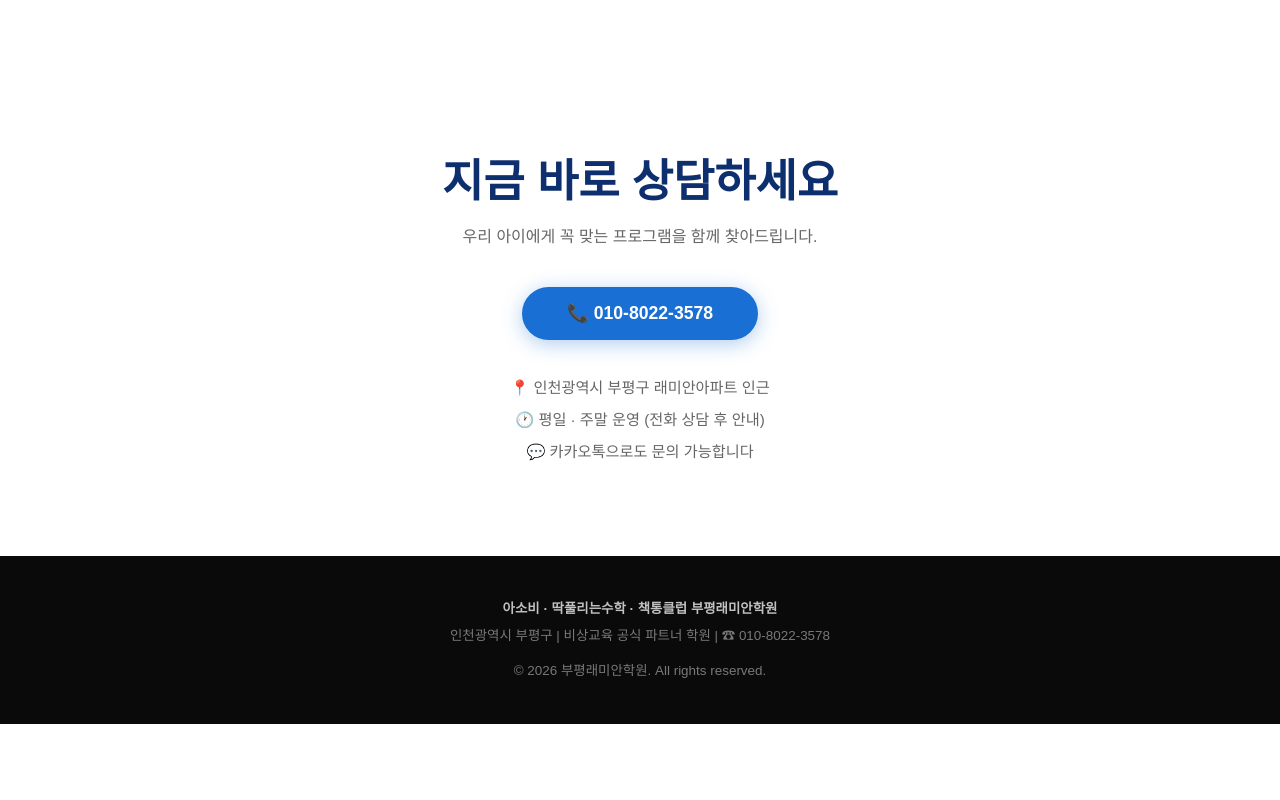
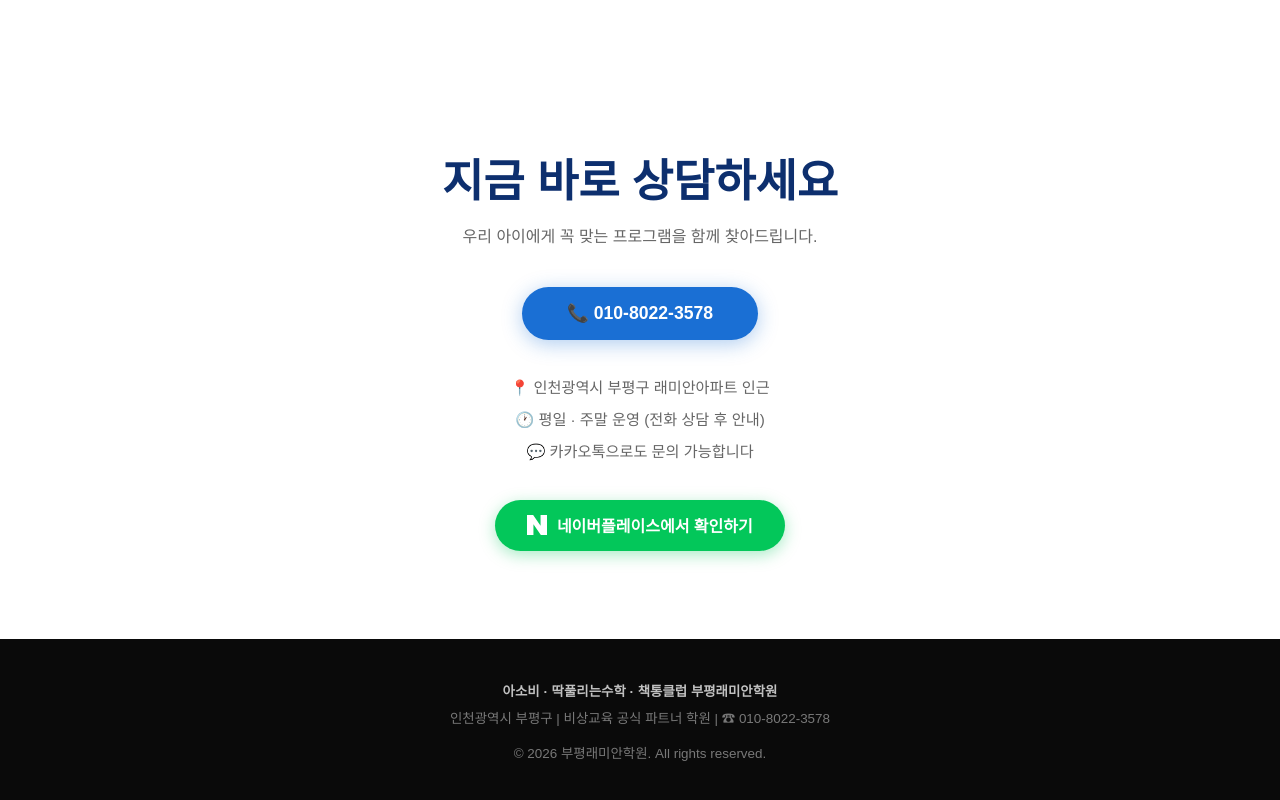
Before and after one commit to ddaksoo716-alt/ddakbook, a plain HTML site: page index.html in a window 1280 px wide. Shown: the part 5376-6176 px from the top of the page. Before the commit the page ends 6100 px from the top, so only its background shows below. Drawn offline with Linux system fonts and the light colour scheme.

Commit message:
네이버플레이스 링크 추가

```diff
--- a/index.html
+++ b/index.html
@@ -601,6 +601,21 @@
     🕐 평일 · 주말 운영 (전화 상담 후 안내)<br>
     💬 카카오톡으로도 문의 가능합니다
   </div>
+  <div style="margin-top:2rem;">
+    <a href="https://naver.me/xExckkbz" target="_blank" rel="noopener"
+      style="display:inline-flex;align-items:center;gap:0.6rem;
+             background:#03C75A;color:#fff;font-size:1rem;font-weight:800;
+             padding:0.85rem 2rem;border-radius:50px;
+             box-shadow:0 4px 16px rgba(3,199,90,0.35);
+             transition:transform 0.2s,box-shadow 0.2s;"
+      onmouseover="this.style.transform='translateY(-2px)';this.style.boxShadow='0 8px 24px rgba(3,199,90,0.45)'"
+      onmouseout="this.style.transform='';this.style.boxShadow='0 4px 16px rgba(3,199,90,0.35)'">
+      <svg width="20" height="20" viewBox="0 0 24 24" fill="white" xmlns="http://www.w3.org/2000/svg">
+        <path d="M16.273 12.845L7.376 0H0v24h7.727V11.155L16.624 24H24V0h-7.727z"/>
+      </svg>
+      네이버플레이스에서 확인하기
+    </a>
+  </div>
 </section>
 
 <!-- FOOTER -->
```
